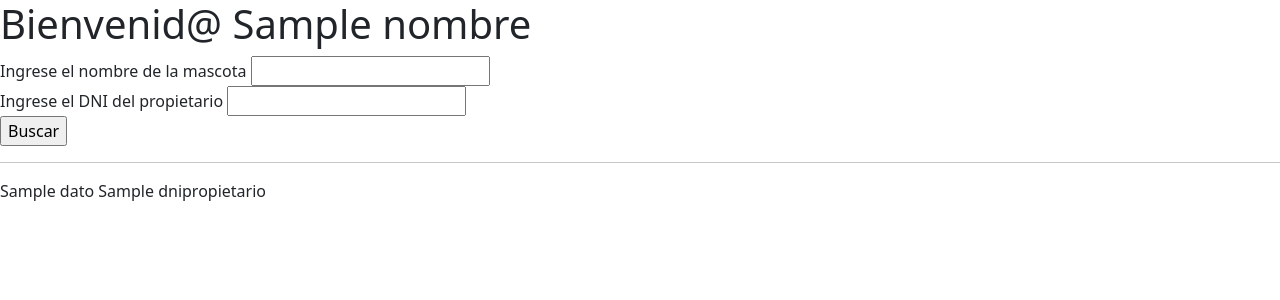
After one commit to AliciaGuerreroS/VeterinariaConFlask, a Flask app: template templates/buscarMascota.html in a window 1280 px wide. The commit adds this page. Shown: the top 300 px of the page. Run offline with Flask 2, Linux system fonts and the light colour scheme; the template is opened without the code that fills it: values that come from a table or form of the project are taken from there, most other values are stand-ins (such as "Sample title", 1, 10 or a date in 2020).

```diff
--- a/app.py
+++ b/app.py
@@ -1,10 +1,10 @@
 from flask import Flask, render_template, request, url_for, redirect
 from pymongo import MongoClient
 from bson.objectid import ObjectId
-from forms import RegistrandoM
+from forms import RegistrandoM, BuscarMascotE
 from flask_wtf import CSRFProtect
-from datetime import datetime
 from config import Config
+import datetime
 
 
 
@@ -14,7 +14,7 @@ csrf = CSRFProtect()
 client= MongoClient('localhost', 27017)
 db = client.veterinaria
 insertDate_collection= db.insertDate   ##creando la coleccion
-date= datetime
+
 
 
 @app.route("/")
@@ -26,26 +26,42 @@ def inicio():
     return "Mascota registrada!"
 
 
+
 @app.route("/registrarMascota/", methods= ["GET", "POST"])
 def vistaFormRegistro():
     form = RegistrandoM()
-    if form.validate_on_submit():
+    if request.method== 'POST' and form.validate_on_submit():
         petName= form.petName.data
         datePet= form.datePet.data
+        time = datetime.datetime.min.time()
+        final_date = datetime.datetime.combine(datePet, time)
         race= form.race.data
         ownerName= form.ownerName.data
         ownerDni= form.ownerDni.data
-
-    if request.method== 'POST':
-        petName= form.petName.data
-        datePet= form.datePet.data
-        race= form.race.data
-        ownerName= form.ownerName.data
-        ownerDni= form.ownerDni.data
-        insertDate_collection.insert_one({'petName': petName, 'datePet': datePet, 'race': race, 'ownerName': ownerName, 'ownerDni': ownerDni})
+        print(petName, datePet, race, ownerName, ownerDni)
+        # # insertDate_collection.insert_one({'petName': petName, 'race': race, 'ownerName': ownerName, 'ownerDni': ownerDni})
+        insertDate_collection.insert_one({'petName': petName, 'datePet': final_date, 'race': race, 'ownerName': ownerName, 'ownerDni': ownerDni})
 
         next = request.args.get('next', None)
         if next:
             return redirect(next)
         return redirect(url_for('inicio'))
     return render_template("registrar.html", form= form)
+
+@app.route("/buscarMascota/", methods= ['GET'])
+def  mostrarUnaMascota():
+    form= BuscarMascotE()
+    nombreM= form.nombreM.data
+    dnipropietario= form.dnipropietario.data
+    insertDate_collection.find({'petName': nombreM} and {'ownerDni': dnipropietario})
+    datos= insertDate_collection.find_one()
+    return render_template('buscarMascota.html', datos= datos)
+
+# @app.route("/buscarMascota/", methods= ['GET', 'POST'])
+# def mostrarMascota():
+#     forms= BuscarMascotE()
+#     if request.method == 'POST' and forms.validate_on_submit():
+#         nombreM= forms.nombreM.data
+#         dnipropietario= forms.dnipropietario.data
+#         insertDate_collection.find([nombreM])
+#         insertDate_collection.find([dnipropietario])
--- a/forms.py
+++ b/forms.py
@@ -10,3 +10,8 @@ class RegistrandoM(FlaskForm):
     ownerName= StringField('Nombre_propietario', validators=[DataRequired(), Length(max=50)])
     ownerDni= StringField('DNI_propietario', validators=[DataRequired(), Length(max=50)])
     submit= SubmitField('Enviar')
+
+class BuscarMascotE(FlaskForm):
+    nombreM= StringField('Ingrese el nombre de la mascota', validators=[DataRequired(), Length(max=50)])
+    dnipropietario= StringField('Ingrese el DNI del propietario', validators=[DataRequired(), Length(max=50)])
+    buscar= SubmitField('Buscar')
--- /dev/null
+++ b/templates/buscarMascota.html
@@ -0,0 +1,30 @@
+{% extends 'base.html' %}
+
+{% block title %}
+    <h1>Buscar mascota en Especifico</h1>
+{% endblock %}
+
+
+{% block body %}
+    <form action="" method="get">
+        <div>
+            {{ form.nombreM.label }}
+            {{ form.nombreM }} <br>
+        </div>
+
+        <div>
+        {{ form.dnipropietario.label }}
+        {{ form.dnipropietario }} <br>
+        </div>
+
+        <div>
+            {{ form.buscar() }}
+        </div>
+    </form>
+<hr>
+{% for dato in datos %}
+    <div class="dato">
+        <p>{{ dato['nombreM'] }}  {{ dato['dnipropietario'] }}</p>
+    </div>
+{% endfor %}
+{% endblock %}
--- a/templates/registrar.html
+++ b/templates/registrar.html
@@ -17,7 +17,7 @@
 
         <div>
             {{ form.datePet.label }}
-            {{ form.datePet(size=50) }} <br>
+            {{ form.datePet }} <br>
             {% for error in form.datePet.errors %}
             <span style="color: red; "> {{ error }}</span>
             {% endfor %}
```
Also changed, not shown: templates/mesaje.html (deleted).
